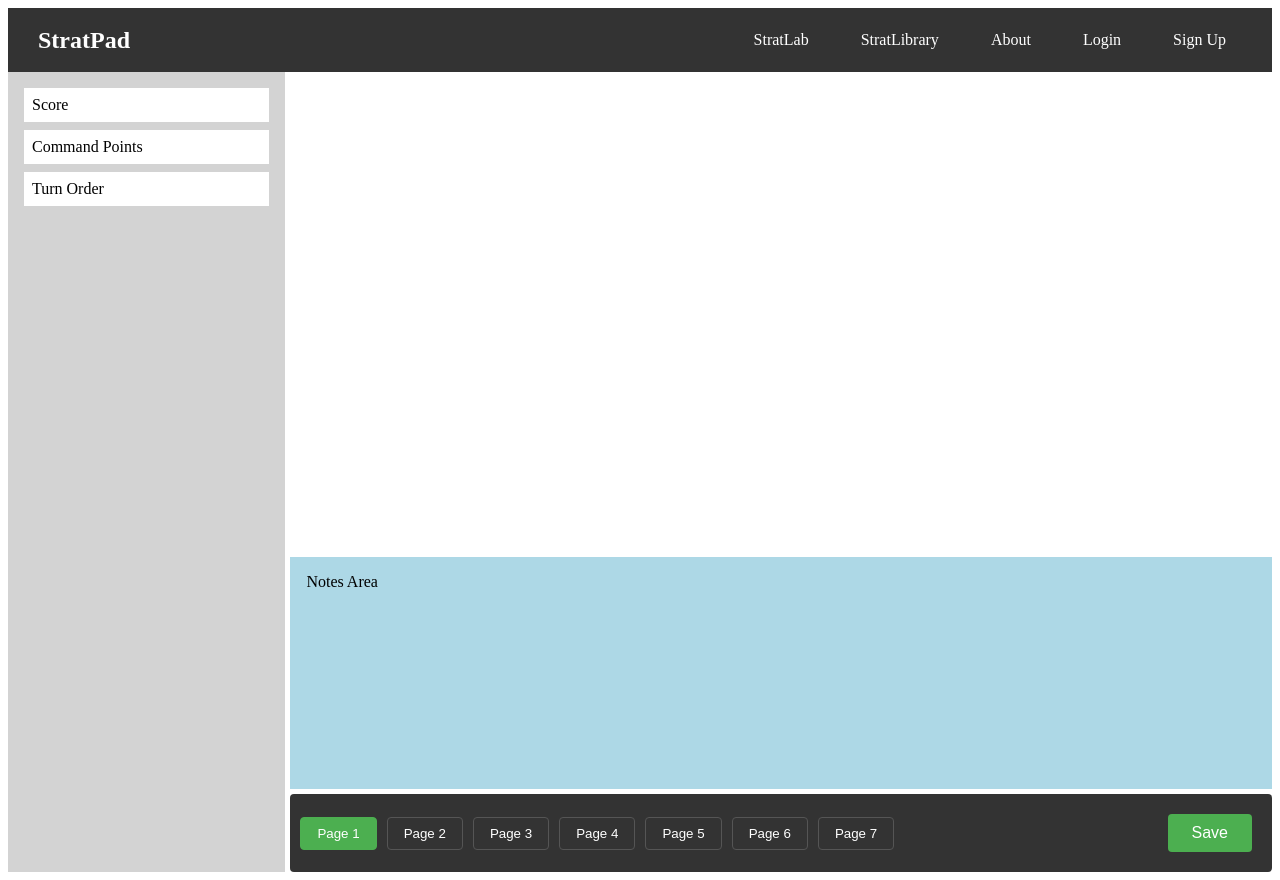
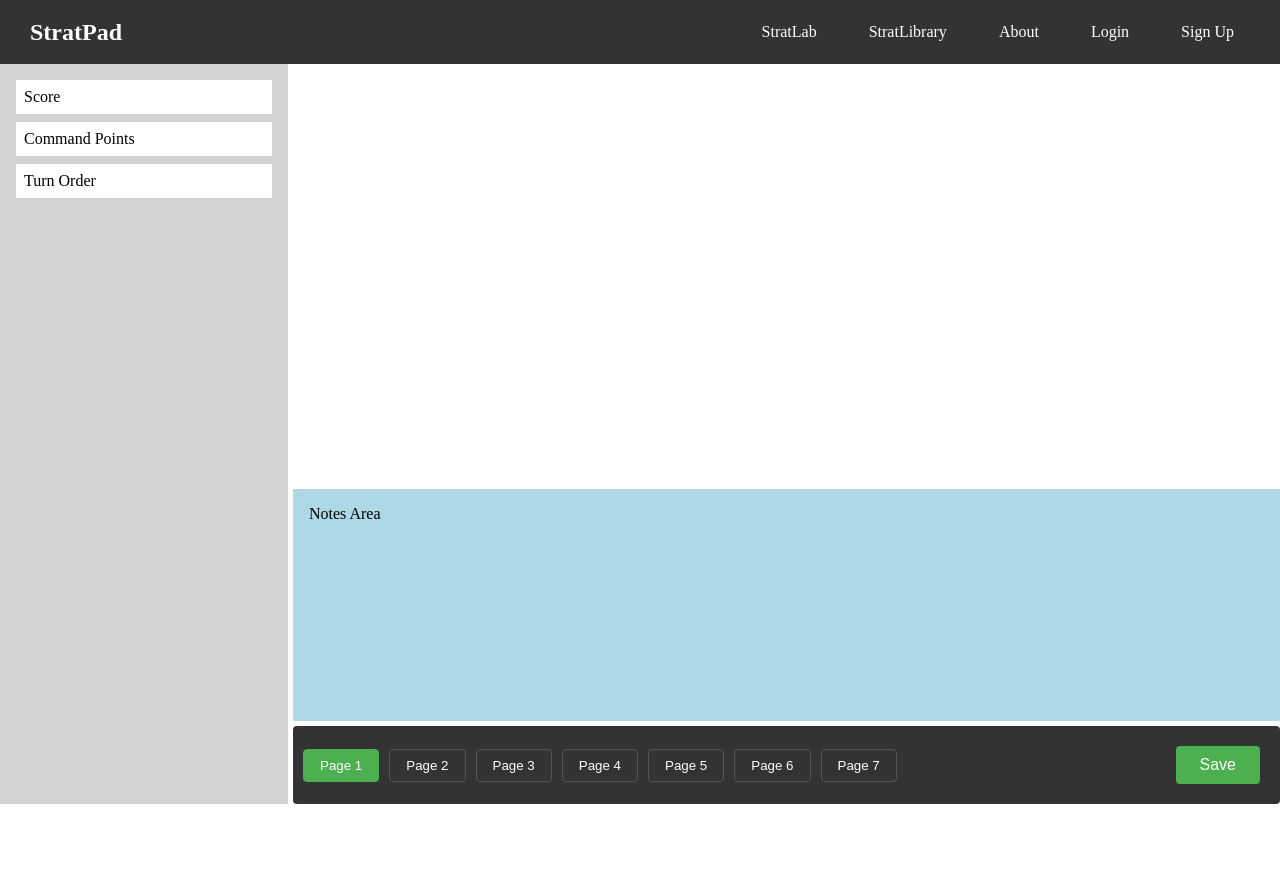
Before and after one commit to MhKeshishian/Board-Game-Dashboard, a Next.js app: page /stratlab in a window 1280 px wide. After the commit the page ends 804 px from the top, so only its background shows below. Built offline with nearby package versions, Linux system fonts and the light colour scheme.

Commit message:
Modify global.css and layout to make the page fit in the window.

```diff
--- a/src/app/globals.css
+++ b/src/app/globals.css
@@ -1,6 +1,15 @@
+html, body {
+  height: 100%;
+  margin: 0;
+}
+
+.app-wrapper {
+  height: calc(100vh - 60px);
+}
+
 .app-layout {
   display: flex;
-  height: 100vh;
+  height: 100%;
   gap: 5px;
 }
 
@@ -11,10 +20,10 @@
 }
 
 .main-content {
-  width: 80%;
   display: flex;
   flex-direction: column;
   gap: 5px;
+  flex: 1;
 }
 
 /* .app-layout {
--- a/src/app/layout.js
+++ b/src/app/layout.js
@@ -8,7 +8,7 @@ export default function RootLayout({ children }) {
     <html lang="en">
       <body>
         <Navbar />
-        {children}
+        <div className="app-wrapper">{children}</div>
       </body>
     </html>
   );
```
